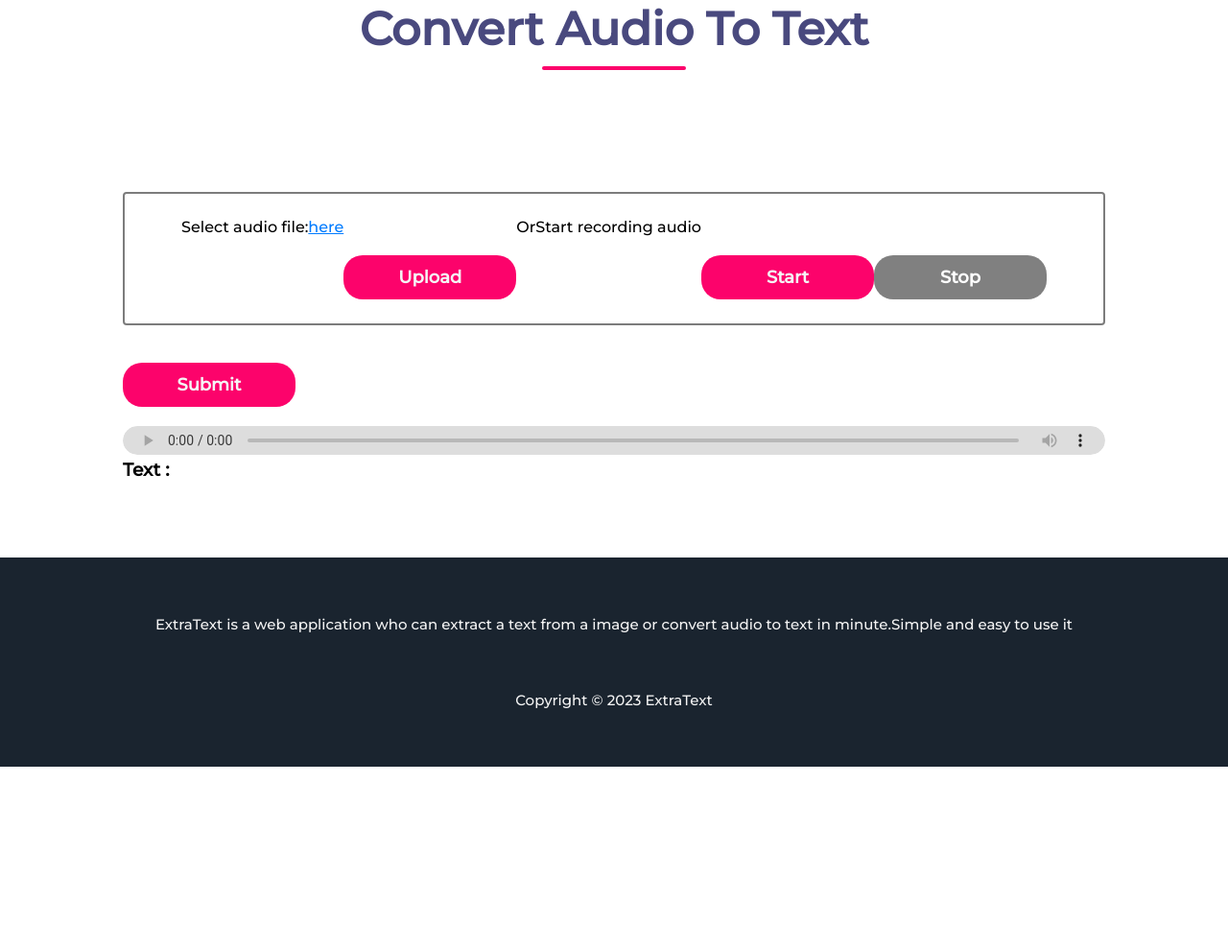
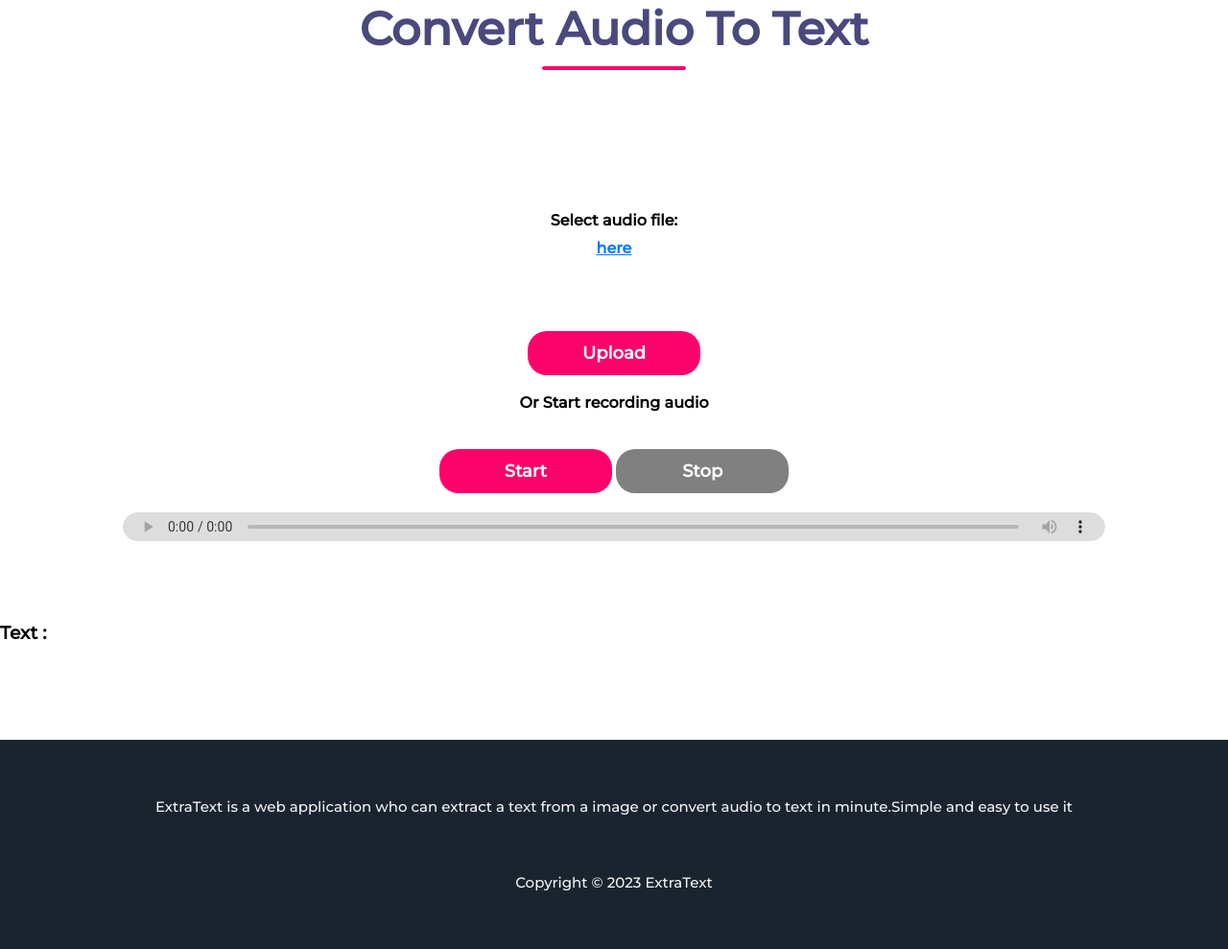
Before and after one commit to Lamyae19/textor, a Flask app: page /audio in a window 1280 px wide. Shown: the part 193-1182 px from the top of the page at 96% size. Before the commit the page ends 992 px from the top, so only its background shows below. Run offline with Flask 3, Linux system fonts and the light colour scheme.

Commit message:
by mounir

```diff
--- a/models/models.py
+++ b/models/models.py
@@ -1,7 +1,9 @@
 from transformers import pipeline
+import os
 audio = pipeline("automatic-speech-recognition", model="openai/whisper-small")
 
 
 def AUDIO(audio_path):
     text = audio(audio_path)
+    os.remove(audio_path)
     return text
--- a/static/css/style.css
+++ b/static/css/style.css
@@ -243,6 +243,7 @@ audio {
     height: 30px;
     border-radius: 40px;
     justify-self: center;
+
 }
 
 
@@ -254,6 +255,21 @@ input[type="file"] {
 label {
     cursor: pointer;
     color: #007BFF;
+}
+
+.col4 {
+  text-align: center;
+  margin-top: 20px;
+  border:
+}
+
+.col4 span {
+  font-weight: bold;
+}
+
+.col4 label {
+  display: block;
+  margin-top: 10px;
 }
 
 /* Style the buttons
--- a/templates/audio.html
+++ b/templates/audio.html
@@ -23,14 +23,14 @@
             </nav>
         </div>
         <br><br><br><br><br><br>
-    <section class="event" id="services">
+    <section class="event">
         <div class="title">
             <h1>Convert Audio To Text</h1>
             <div class="line"></div>
             <br><br><br>
         </div>
-        <div class="row2">
-            <div class="col2">
+
+            <div class="col4">
 
 
             <span>Select audio file: </span>
@@ -41,24 +41,23 @@
         <button onclick="uploadfile()" class="button">Upload</button>
             <br><br>
 
-            <span>Or </span><br><br>
-            <span>Start recording audio</span><br>
+            <span>Or Start recording audio</span><br>
 
             <button id="start" name="record" class="button">Start</button>
             <button id="stop" name="stop" class="button">Stop</button>
+            <div >
+            <audio id="audio" src=""   controls></audio>
+            <div>
         </div>
 
-        </div>
-        <input type="submit" class="button">
-        <div >
-            <audio id="audio" src=""   controls></audio>
-        <div>
+
+        </section>
+
                 <h3 >Text : </h3>
-                <p id="textFromAudio"></p>
+                <p id="textFromAudio" class="para"></p>
             </div>
         </div>
 
-        </section>
         <section class="footer">
             <div class="footer-content">
                 <p>ExtraText is a web application who can extract a text from a image or convert audio to text in minute.Simple and easy to use it</p>
```
Also changed, not shown: 12 other files.
